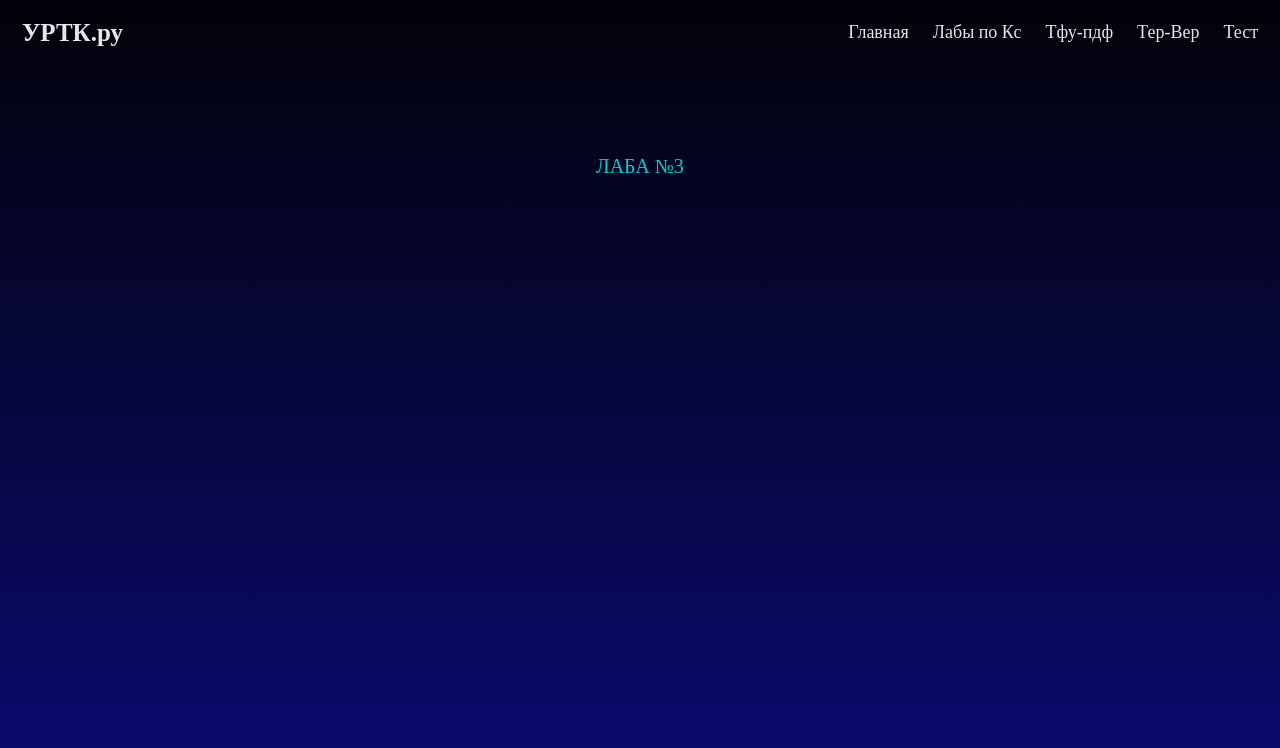
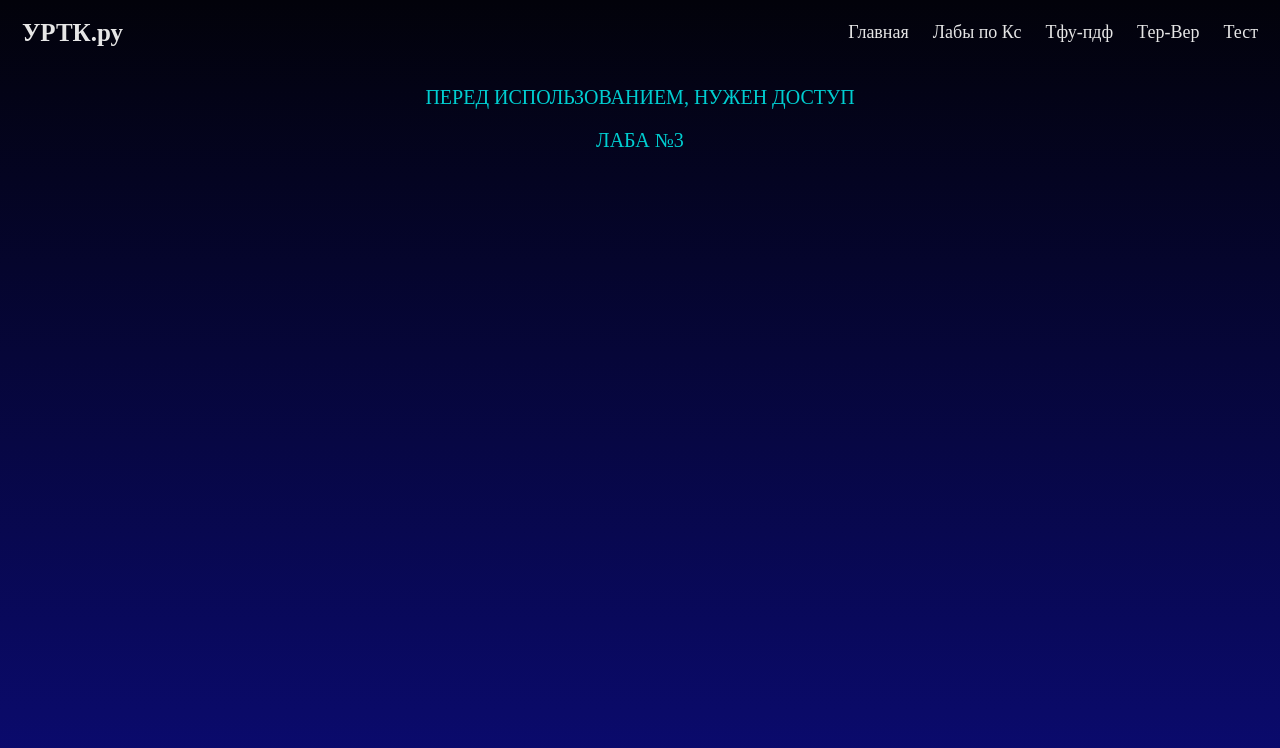
Before and after one commit to Anton5r/MyWeb, a Next.js app: page /about/laba in a window 1280 px wide. Shown: the top 748 px of the page. Built offline with nearby package versions, Linux system fonts and the light colour scheme.

Commit message:
Фикс

```diff
--- a/pages/about/laba.js
+++ b/pages/about/laba.js
@@ -29,6 +29,7 @@ export default function Home() {
           </div>
       </header>
 
+      <p className={styles.flex_a}>Перед использованием, нужен доступ</p>
       <a className={styles.flex_a} href='https://drive.google.com/file/d/18FcnHJzaiZutscGQcX_zIR_cpaMJJJh5/view?usp=sharing'>Лаба №3</a>
 
     </>
--- a/styles/Home.module.css
+++ b/styles/Home.module.css
@@ -101,9 +101,6 @@ color: #fff;
 
   /*this centers the text vertically*/
   align-items: center;
-
-  height: 200px;
-
   color: darkturquoise;
 }
 
```
